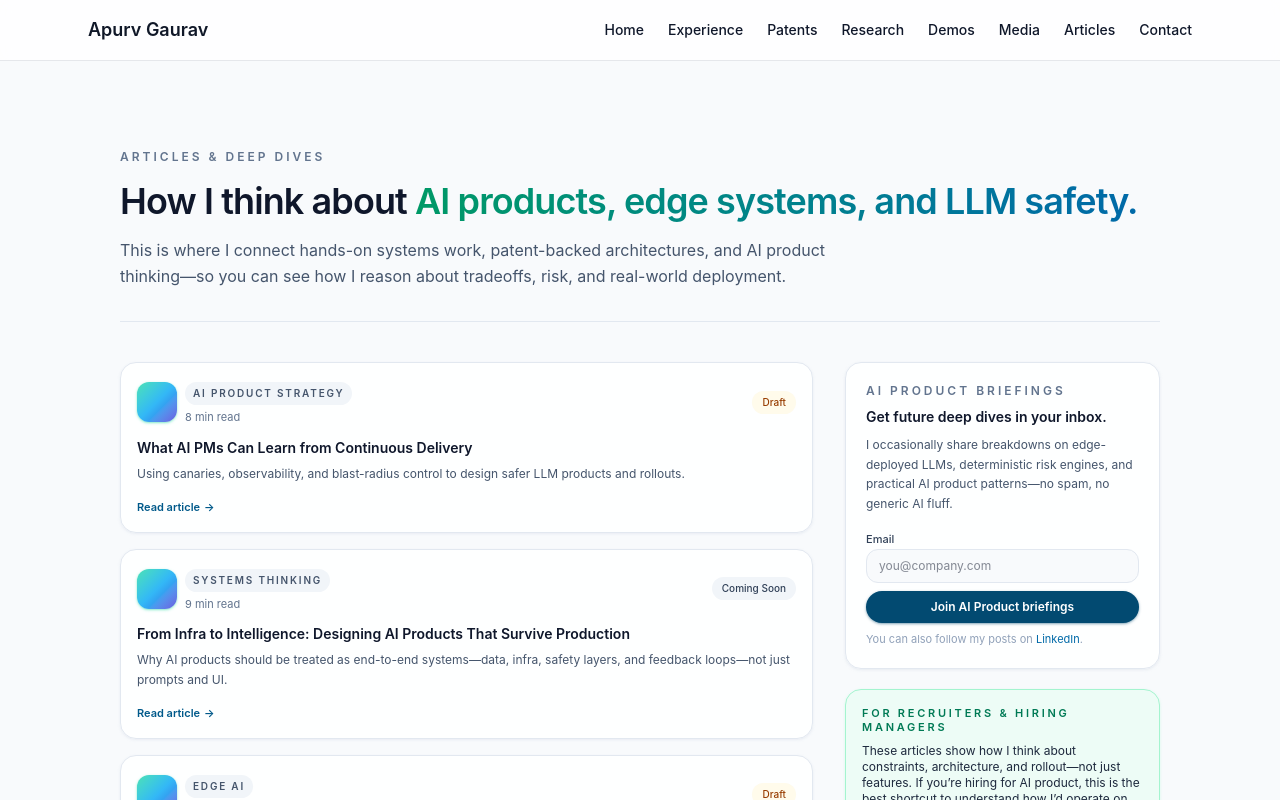
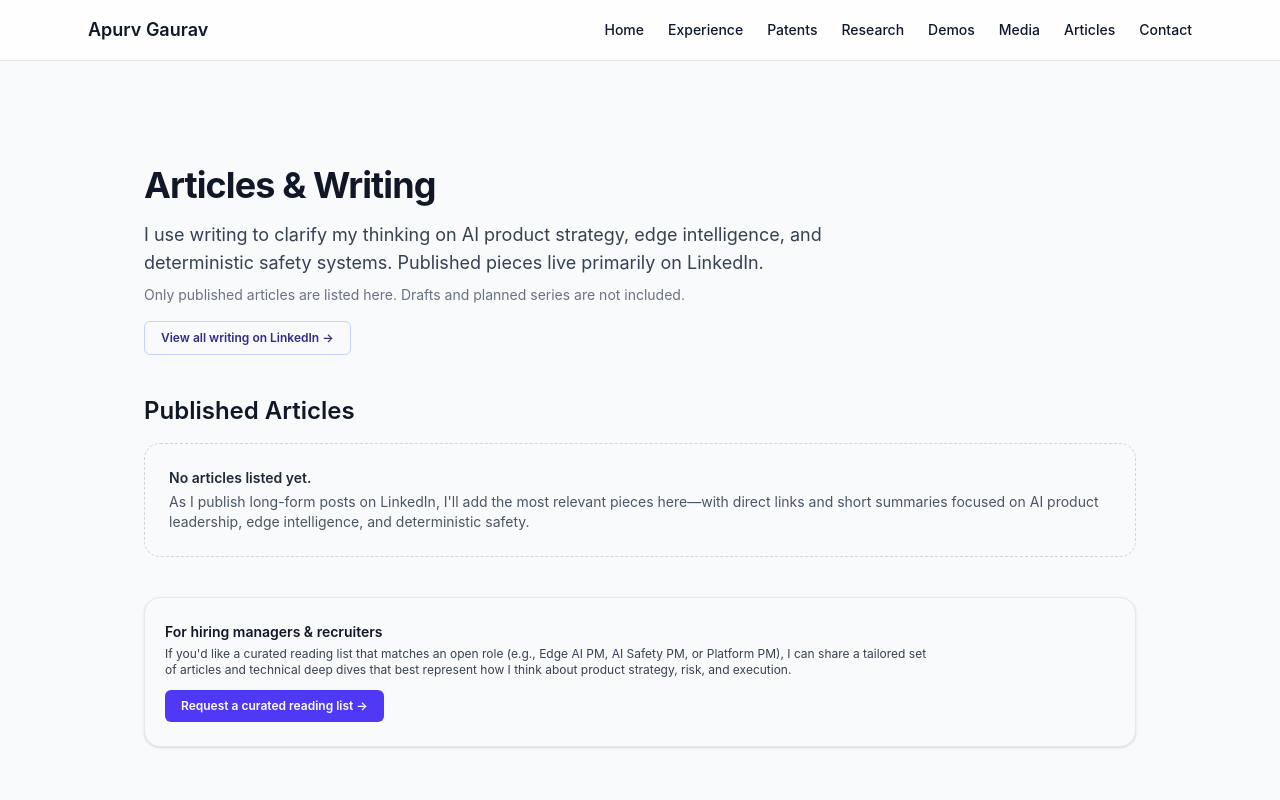
Before and after one commit to apurvgaurav/apurv-portfolio, a Next.js app: page /articles in a window 1280 px wide. Shown: the top 800 px of the page. Built offline with nearby package versions, Linux system fonts and the light colour scheme.

Commit message:
Update page.tsx

```diff
--- a/app/articles/page.tsx
+++ b/app/articles/page.tsx
@@ -1,232 +1,128 @@
 // app/articles/page.tsx
+
 import Link from "next/link";
 
-export const metadata = {
-  title: "Articles | Apurv Gaurav – AI Product, Edge AI & LLM Safety",
-  description:
-    "Articles and deep dives on AI product strategy, edge-deployed LLMs, deterministic safety, and risk governance by Apurv Gaurav.",
-  keywords: [
-    "AI Product Manager",
-    "Edge AI",
-    "LLM Safety",
-    "AI Risk",
-    "Deterministic AI",
-    "Apurv Gaurav",
-  ],
-};
-
 type Article = {
-  slug: string;
   title: string;
-  tag: string;
-  readingTime: string;
-  oneLiner: string;
-  status?: "Published" | "Draft" | "Coming Soon";
+  summary: string;
+  publishedOn: string;
+  link: string;
 };
 
 const articles: Article[] = [
-  {
-    slug: "ai-pms-continuous-delivery",
-    title: "What AI PMs Can Learn from Continuous Delivery",
-    tag: "AI Product Strategy",
-    readingTime: "8 min read",
-    oneLiner:
-      "Using canaries, observability, and blast-radius control to design safer LLM products and rollouts.",
-    status: "Draft",
-  },
-  {
-    slug: "from-infra-to-intelligence",
-    title: "From Infra to Intelligence: Designing AI Products That Survive Production",
-    tag: "Systems Thinking",
-    readingTime: "9 min read",
-    oneLiner:
-      "Why AI products should be treated as end-to-end systems—data, infra, safety layers, and feedback loops—not just prompts and UI.",
-    status: "Coming Soon",
-  },
-  {
-    slug: "edgellm-v2-deep-dive",
-    title: "EdgeLLM V2 Deep Dive: Self-Forgetting Memory & On-Device Alignment",
-    tag: "Edge AI",
-    readingTime: "10 min read",
-    oneLiner:
-      "How vault-based memory and deterministic alignment debugging make edge-deployed LLMs viable for privacy-sensitive use cases.",
-    status: "Draft",
-  },
-  {
-    slug: "deterministic-ai-risk-scoring",
-    title: "Deterministic AI Risk Scoring: Lessons from AI Risk Navigator",
-    tag: "LLM Safety",
-    readingTime: "9 min read",
-    oneLiner:
-      "Designing reproducible risk scores for hallucination, bias, and policy violations that compliance and security can actually trust.",
-    status: "Coming Soon",
-  },
+  // ❗ Add only real, already-published articles here.
+  // Example format (uncomment & replace with real data):
+  //
+  // {
+  //   title: "What AI PMs Can Learn from Continuous Delivery",
+  //   summary:
+  //     "Connecting classic release engineering disciplines to modern AI product safety and iteration loops.",
+  //   publishedOn: "Nov 12, 2025",
+  //   link: "https://www.linkedin.com/posts/your-actual-post-url",
+  // },
 ];
 
 export default function ArticlesPage() {
+  const hasArticles = articles.length > 0;
+
   return (
-    <main className="min-h-screen bg-slate-50 text-slate-900">
-      <div className="mx-auto max-w-6xl px-4 pb-16 pt-12 md:px-6 lg:px-8">
-        {/* HERO */}
-        <section className="border-b border-slate-200 pb-8">
-          <div className="space-y-4">
-            <p className="text-xs font-semibold uppercase tracking-[0.25em] text-slate-500">
-              ARTICLES & DEEP DIVES
+    <main className="max-w-5xl mx-auto px-4 py-16 space-y-10">
+      {/* Hero */}
+      <section>
+        <h1 className="text-4xl font-bold tracking-tight text-gray-900">
+          Articles &amp; Writing
+        </h1>
+        <p className="mt-4 text-lg text-gray-700 max-w-3xl">
+          I use writing to clarify my thinking on AI product strategy, edge
+          intelligence, and deterministic safety systems. Published pieces live
+          primarily on LinkedIn.
         </p>
-            <h1 className="text-3xl font-semibold tracking-tight text-slate-900 sm:text-4xl">
-              How I think about{" "}
-              <span className="text-transparent bg-clip-text bg-gradient-to-r from-emerald-600 to-sky-700">
-                AI products, edge systems, and LLM safety.
-              </span>
-            </h1>
-            <p className="max-w-3xl text-sm leading-relaxed text-slate-600 sm:text-base">
-              This is where I connect hands-on systems work, patent-backed architectures,
-              and AI product thinking—so you can see how I reason about tradeoffs, risk,
-              and real-world deployment.
+        <p className="mt-2 text-sm text-gray-500">
+          Only published articles are listed here. Drafts and planned series are
+          not included.
         </p>
+        <div className="mt-4">
+          <a
+            href="https://www.linkedin.com/in/apurvgaurav"
+            target="_blank"
+            rel="noopener noreferrer"
+            className="inline-flex items-center rounded-md border border-indigo-200 px-4 py-2 text-xs font-semibold text-indigo-900 hover:bg-indigo-50 transition"
+          >
+            View all writing on LinkedIn →
+          </a>
         </div>
       </section>
 
-        {/* CONTENT + SIDEBAR */}
-        <section className="mt-10 grid gap-8 lg:grid-cols-[minmax(0,2.2fr)_minmax(0,1fr)]">
-          {/* ARTICLES GRID */}
+      {/* Articles list or empty state */}
+      <section className="space-y-4">
+        <h2 className="text-2xl font-semibold text-gray-900">
+          Published Articles
+        </h2>
+
+        {hasArticles ? (
           <div className="space-y-4">
             {articles.map((article) => (
-              <ArticleCard key={article.slug} article={article} />
+              <article
+                key={article.title}
+                className="rounded-2xl border border-gray-200 bg-white p-5 shadow-sm"
+              >
+                <div className="flex items-center justify-between gap-3">
+                  <h3 className="text-lg font-semibold text-gray-900">
+                    {article.title}
+                  </h3>
+                  <span className="text-xs text-gray-500">
+                    {article.publishedOn}
+                  </span>
+                </div>
+                <p className="mt-2 text-sm text-gray-700">{article.summary}</p>
+                <div className="mt-3">
+                  <a
+                    href={article.link}
+                    target="_blank"
+                    rel="noopener noreferrer"
+                    className="inline-flex text-xs font-semibold text-indigo-600 hover:text-indigo-700"
+                  >
+                    Read on LinkedIn →
+                  </a>
+                </div>
+              </article>
             ))}
           </div>
-
-          {/* SIDEBAR: NEWSLETTER / BRIEFINGS */}
-          <aside className="space-y-5">
-            <div className="rounded-2xl border border-slate-200 bg-white/90 p-5 shadow-sm shadow-slate-200/70">
-              <p className="text-xs font-semibold uppercase tracking-[0.25em] text-slate-500">
-                AI PRODUCT BRIEFINGS
+        ) : (
+          <div className="rounded-2xl border border-dashed border-gray-300 bg-gray-50 p-6 text-sm text-gray-600">
+            <p className="font-semibold text-gray-800 mb-1">
+              No articles listed yet.
             </p>
-              <h2 className="mt-2 text-sm font-semibold text-slate-900">
-                Get future deep dives in your inbox.
-              </h2>
-              <p className="mt-2 text-xs leading-relaxed text-slate-600">
-                I occasionally share breakdowns on edge-deployed LLMs, deterministic risk
-                engines, and practical AI product patterns—no spam, no generic AI fluff.
-              </p>
-              {/* Static form for now – wire to tool later */}
-              <form className="mt-3 space-y-2" method="post" action="#">
-                <div className="space-y-1">
-                  <label
-                    htmlFor="email"
-                    className="text-[11px] font-medium text-slate-700"
-                  >
-                    Email
-                  </label>
-                  <input
-                    id="email"
-                    type="email"
-                    placeholder="you@company.com"
-                    className="w-full rounded-xl border border-slate-200 bg-slate-50 px-3 py-2 text-xs text-slate-900 outline-none transition focus:border-emerald-500 focus:bg-white"
-                  />
-                </div>
-                <button
-                  type="submit"
-                  className="w-full rounded-full bg-sky-900 px-3 py-2 text-xs font-semibold text-white shadow-sm shadow-sky-900/40 transition duration-200 hover:-translate-y-[1px] hover:bg-sky-800"
-                >
-                  Join AI Product briefings
-                </button>
-              </form>
-              <p className="mt-2 text-[11px] text-slate-400">
-                You can also follow my posts on{" "}
-                <Link
-                  href="https://www.linkedin.com/in/apurvgaurav"
-                  target="_blank"
-                  className="text-sky-700 underline-offset-4 hover:underline"
-                >
-                  LinkedIn
-                </Link>
-                .
+            <p>
+              As I publish long-form posts on LinkedIn, I&apos;ll add the most
+              relevant pieces here—with direct links and short summaries focused
+              on AI product leadership, edge intelligence, and deterministic
+              safety.
             </p>
           </div>
+        )}
+      </section>
 
-            <div className="rounded-2xl border border-emerald-200 bg-emerald-50/80 p-4 text-xs text-slate-800 shadow-sm shadow-emerald-100/70">
-              <p className="text-[11px] font-semibold uppercase tracking-[0.25em] text-emerald-700">
-                FOR RECRUITERS & HIRING MANAGERS
+      {/* CTA for hiring managers */}
+      <section className="rounded-2xl border border-gray-200 bg-gray-50 px-5 py-6 shadow-sm">
+        <p className="text-sm font-semibold text-gray-900 mb-1">
+          For hiring managers &amp; recruiters
         </p>
-              <p className="mt-2">
-                These articles show how I think about constraints, architecture, and
-                rollout—not just features. If you’re hiring for AI product, this is the
-                best shortcut to understand how I’d operate on your team.
+        <p className="text-xs text-gray-700 max-w-3xl">
+          If you&apos;d like a curated reading list that matches an open role
+          (e.g., Edge AI PM, AI Safety PM, or Platform PM), I can share a
+          tailored set of articles and technical deep dives that best represent
+          how I think about product strategy, risk, and execution.
         </p>
+        <div className="mt-3 flex flex-wrap gap-3">
           <Link
             href="/contact"
-                className="mt-3 inline-flex items-center gap-1 text-[11px] font-semibold text-sky-800 underline-offset-4 hover:text-sky-950 hover:underline"
+            className="inline-flex items-center rounded-md bg-indigo-600 px-4 py-2 text-xs font-semibold text-white hover:bg-indigo-700 transition"
           >
-                Reach out to discuss a role →
+            Request a curated reading list →
           </Link>
         </div>
-          </aside>
       </section>
-      </div>
     </main>
   );
 }
-
-/* --- Components --- */
-
-type ArticleCardProps = {
-  article: Article;
-};
-
-function ArticleCard({ article }: ArticleCardProps) {
-  const { slug, title, tag, readingTime, oneLiner, status } = article;
-
-  // When you have real article pages, change href to `/articles/${slug}`.
-  const href = `/articles/${slug}`;
-
-  const statusBadge =
-    status === "Published"
-      ? "bg-emerald-100 text-emerald-800"
-      : status === "Draft"
-      ? "bg-amber-50 text-amber-800"
-      : "bg-slate-100 text-slate-700";
-
-  return (
-    <Link
-      href={href}
-      className="group flex flex-col gap-3 rounded-2xl border border-slate-200 bg-white/90 p-4 shadow-sm shadow-slate-200/60 transition duration-200 hover:-translate-y-1 hover:border-sky-500/70 hover:shadow-md hover:shadow-sky-500/20"
-    >
-      {/* Thumbnail substitute – gradient block */}
-      <div className="flex items-center justify-between gap-3">
-        <div className="flex items-center gap-2">
-          <div className="h-10 w-10 rounded-xl bg-gradient-to-br from-emerald-400/70 via-sky-500/80 to-indigo-700/80 shadow-sm shadow-emerald-400/40" />
-          <div className="space-y-1">
-            <p className="inline-flex items-center rounded-full bg-slate-100 px-2 py-1 text-[10px] font-semibold uppercase tracking-[0.18em] text-slate-600">
-              {tag}
-            </p>
-            <p className="text-[11px] text-slate-500">{readingTime}</p>
-          </div>
-        </div>
-        {status && (
-          <span
-            className={`inline-flex items-center rounded-full px-2.5 py-1 text-[10px] font-medium ${statusBadge}`}
-          >
-            {status}
-          </span>
-        )}
-      </div>
-
-      <div className="space-y-1.5">
-        <h2 className="text-sm font-semibold text-slate-900">
-          {title}
-        </h2>
-        <p className="text-xs leading-relaxed text-slate-600">
-          {oneLiner}
-        </p>
-      </div>
-
-      <span className="mt-1 inline-flex items-center gap-1 text-[11px] font-semibold text-sky-800 group-hover:text-sky-950">
-        Read article
-        <span className="transition-transform duration-200 group-hover:translate-x-0.5">
-          →
-        </span>
-      </span>
-    </Link>
-  );
-}
```
Lines whose indentation alone changed are shown as unchanged.
